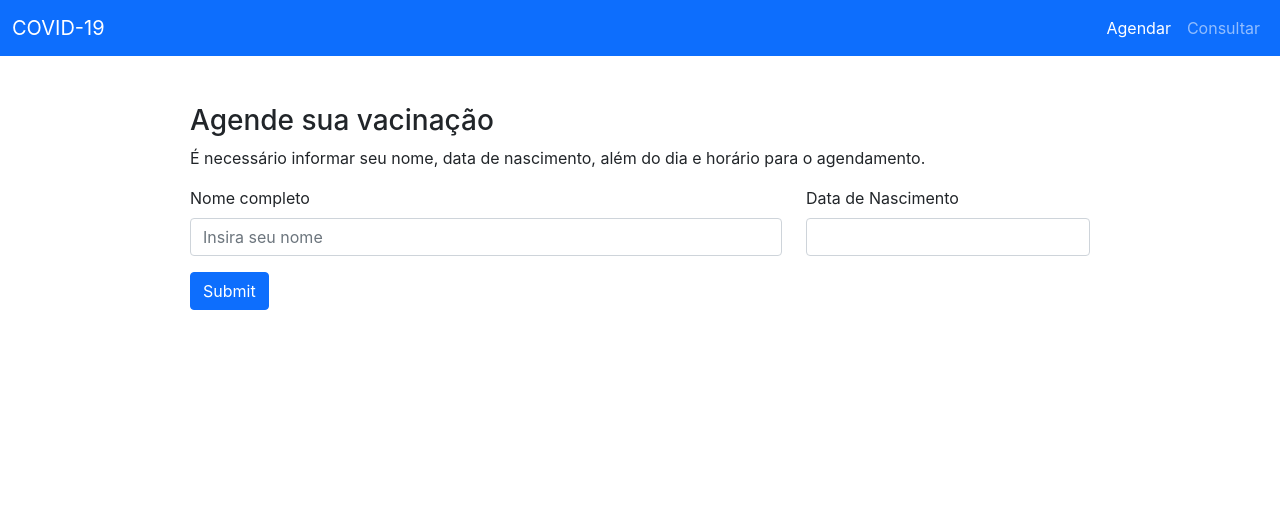
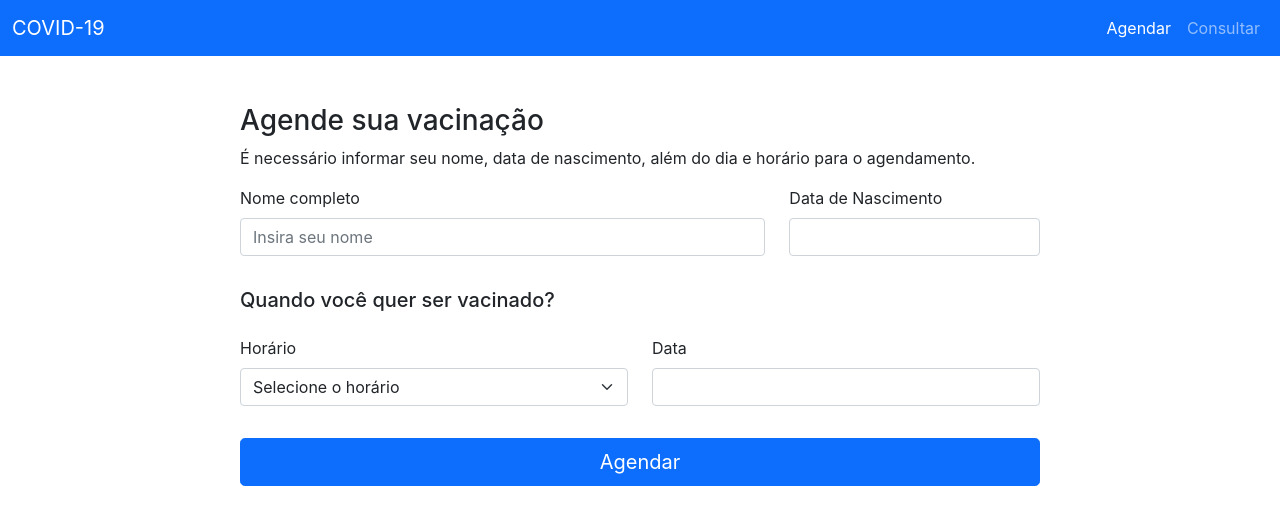
Before and after one commit to GeraldoMGN/covid-19-pitang-challange, a React (Create React App) app in the folder frontend/: page /schedule in a window 1280 px wide. Shown: the top 524 px of the page. Built offline with nearby package versions, Linux system fonts and the light colour scheme.

Commit message:
Add vaccination time and date fields

```diff
--- a/frontend/src/pages/SchedulePage/components/ScheduleForm.jsx
+++ b/frontend/src/pages/SchedulePage/components/ScheduleForm.jsx
@@ -3,18 +3,29 @@ import {
 } from 'formik';
 import DatePicker from 'react-datepicker';
 import 'react-datepicker/dist/react-datepicker.css';
+import ScheduleTimePicker from './ScheduleTimePicker';
 
 const ScheduleForm = () => (
   <Formik
-    initialValues={{ name: '', dateOfBirth: null }}
+    initialValues={{
+      name: '', dateOfBirth: null, vaccinationTime: '', vaccinationDate: null,
+    }}
     validate={(values) => {
       const errors = {};
+
       if (!values.name) {
         errors.name = 'Insira seu nome';
       }
-      if (values.dateOfBirth === null) {
+      if (!values.dateOfBirth) {
         errors.dateOfBirth = 'Insira sua data de nascimento';
       }
+      if (!values.vaccinationTime) {
+        errors.vaccinationTime = 'Insira o horário de vacinação';
+      }
+      if (!values.vaccinationDate) {
+        errors.vaccinationDate = 'Insira a data de vacinação';
+      }
+
       return errors;
     }}
   >
@@ -45,10 +56,7 @@ const ScheduleForm = () => (
                 name="dateOfBirth"
                 className={`form-control ${handleIsInvalidClass('dateOfBirth')}`}
                 selected={values.dateOfBirth}
-                onChange={(date) => {
-                  setFieldValue('dateOfBirth', date);
-                  setFieldTouched('dateOfBirth', true);
-                }}
+                onChange={(date) => setFieldValue('dateOfBirth', date)}
                 dateFormat="dd/MM/yyyy"
                 maxDate={(new Date()).getTime()}
                 onBlur={() => setFieldTouched('dateOfBirth', true)}
@@ -57,8 +65,32 @@ const ScheduleForm = () => (
               <ErrorMessage className="text-danger" name="dateOfBirth" component="div" />
             </div>
           </div>
-          <button type="submit" disabled={isSubmitting} className="btn btn-primary">
-            Submit
+          <div className="row my-3">
+            <h5>Quando você quer ser vacinado?</h5>
+          </div>
+          <div className="row">
+            <div className="col-12 col-sm-6 mb-3">
+              <label htmlFor="vaccinationTime" className="form-label w-100">Horário</label>
+              <ScheduleTimePicker className={handleIsInvalidClass('vaccinationTime')} />
+              <ErrorMessage className="text-danger" name="vaccinationTime" component="div" />
+            </div>
+            <div className="col-12 col-sm-6 mb-3">
+              <label htmlFor="vaccinationDate" className="form-label w-100">Data</label>
+              <DatePicker
+                name="vaccinationDate"
+                className={`form-control ${handleIsInvalidClass('vaccinationDate')}`}
+                selected={values.vaccinationDate}
+                onChange={(date) => setFieldValue('vaccinationDate', date)}
+                dateFormat="dd/MM/yyyy"
+                minDate={(new Date()).getTime()}
+                onBlur={() => setFieldTouched('vaccinationDate', true)}
+                wrapperClassName="w-100"
+              />
+              <ErrorMessage className="text-danger" name="vaccinationDate" component="div" />
+            </div>
+          </div>
+          <button type="submit" disabled={isSubmitting} className="btn btn-primary btn-lg w-100 my-3">
+            Agendar
           </button>
         </Form>
       );
--- /dev/null
+++ b/frontend/src/pages/SchedulePage/components/ScheduleTimePicker.jsx
@@ -0,0 +1,38 @@
+import { Fragment } from 'react';
+import { Field } from 'formik';
+import PropTypes from 'prop-types';
+
+const ScheduleTimePicker = ({ className }) => {
+  const renderVaccinationTime = () => Array.from(Array(10), (_, i) => {
+    const hour = new Date();
+    hour.setHours(i + 8, 0, 0);
+    const hourHalfPast = new Date();
+    hourHalfPast.setHours(i + 8, 30, 0);
+
+    const formatHour = (date) => (`${date.getHours()}:${`0${date.getMinutes()}`.slice(-2)}`);
+
+    return (
+      <Fragment key={hour}>
+        <option value={hour}>{formatHour(hour)}</option>
+        <option value={hourHalfPast}>{formatHour(hourHalfPast)}</option>
+      </Fragment>
+    );
+  });
+
+  return (
+    <Field name="vaccinationTime" as="select" className={`form-select ${className}`}>
+      <option value="">Selecione o horário</option>
+      {renderVaccinationTime()}
+    </Field>
+  );
+};
+
+ScheduleTimePicker.propTypes = {
+  className: PropTypes.string,
+};
+
+ScheduleTimePicker.defaultProps = {
+  className: '',
+};
+
+export default ScheduleTimePicker;
--- a/frontend/src/pages/SchedulePage/index.module.scss
+++ b/frontend/src/pages/SchedulePage/index.module.scss
@@ -1,4 +1,4 @@
 .scheduleContainer {
-  max-width: 900px;
+  max-width: 800px;
   margin: auto;
 }
```
